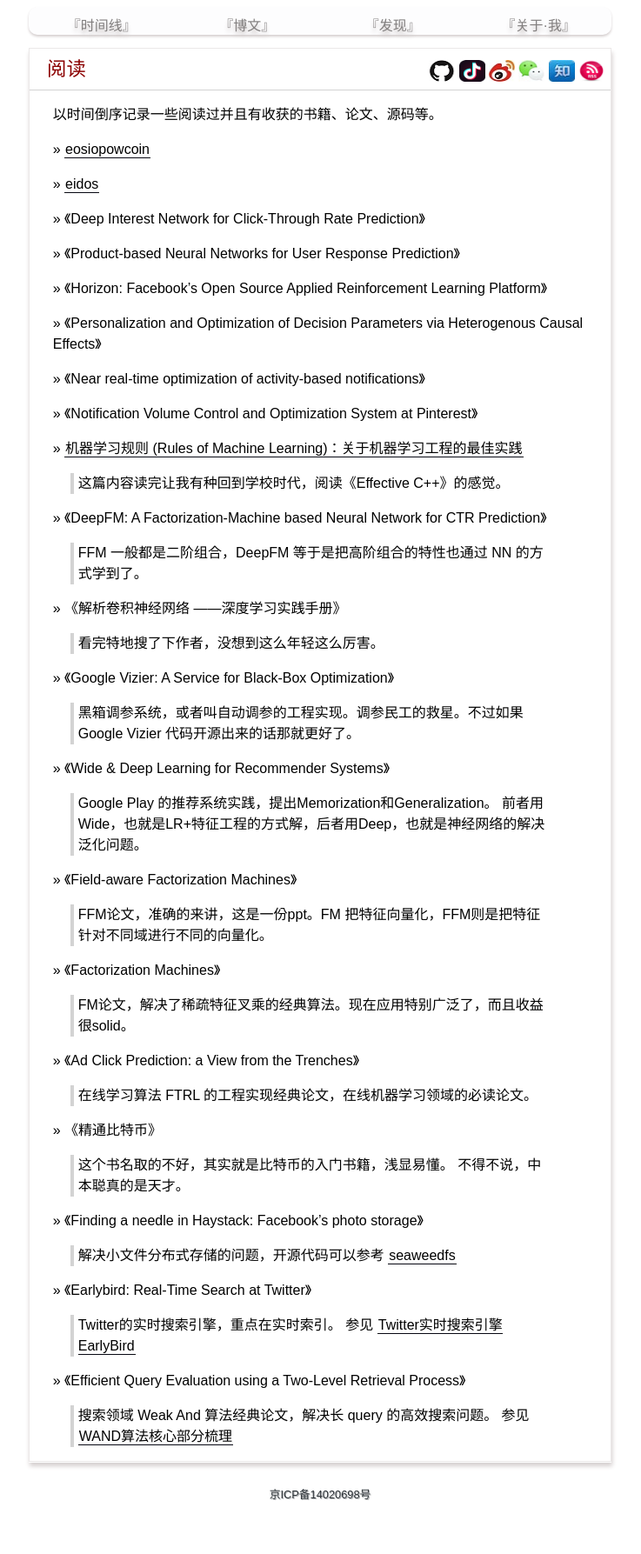
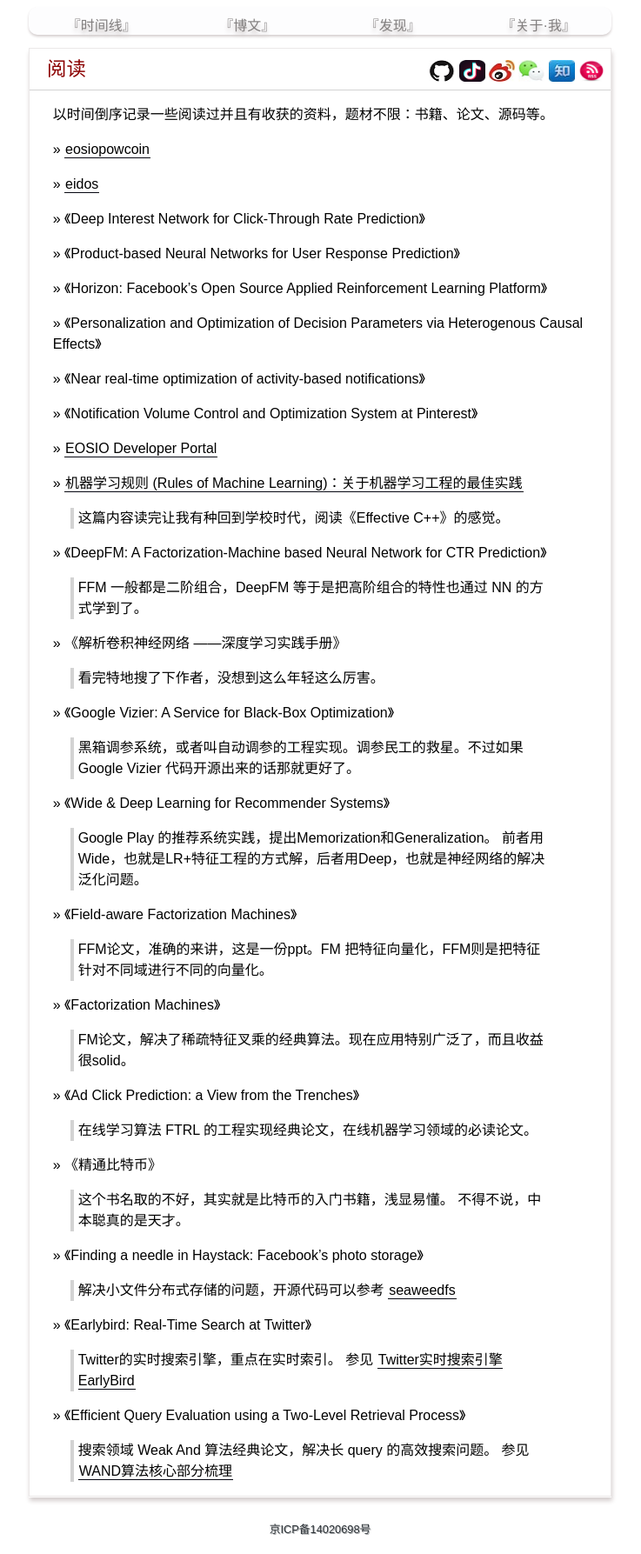
Before and after one commit to yanyiwu/blog, a Jekyll site: the page built from reading.md, in a window 1280 px wide. Shown: the whole page at 87% size, without its empty margins (272-1009 px from the left). Built offline with Jekyll 4.4.1, drawn with Linux system fonts in a browser that asks for light colours; Markdown is read by kramdown in place of the engine named in the settings; comment, search, counter and statistics services are not loaded; before the commit the page ends 1747 px from its top, so only the background shows below that.

Commit message:
[reading]

```diff
--- a/reading.md
+++ b/reading.md
@@ -3,7 +3,7 @@ layout: posting
 title: 阅读
 ---
 
-以时间倒序记录一些阅读过并且有收获的书籍、论文、源码等。
+以时间倒序记录一些阅读过并且有收获的资料，题材不限：书籍、论文、源码等。
 
 &raquo; [eosiopowcoin](https://github.com/NedAmarril/eosiopowcoin)
 
@@ -20,6 +20,8 @@ title: 阅读
 &raquo; 《Near real-time optimization of activity-based notifications》
 
 &raquo; 《Notification Volume Control and Optimization System at Pinterest》
+
+&raquo; [EOSIO Developer Portal](https://developers.eos.io/)
 
 &raquo; [机器学习规则 (Rules of Machine Learning)：关于机器学习工程的最佳实践](https://developers.google.com/machine-learning/guides/rules-of-ml/#training-serving_skew)
 
```
